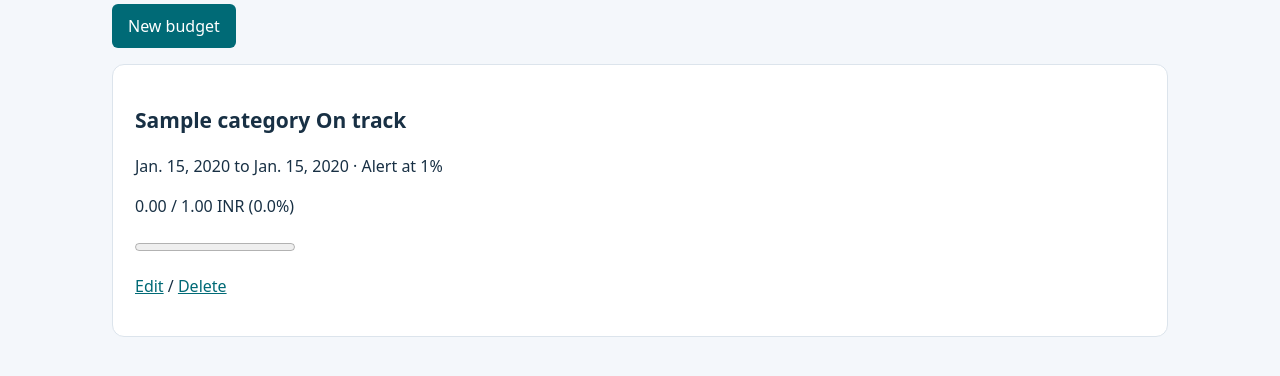
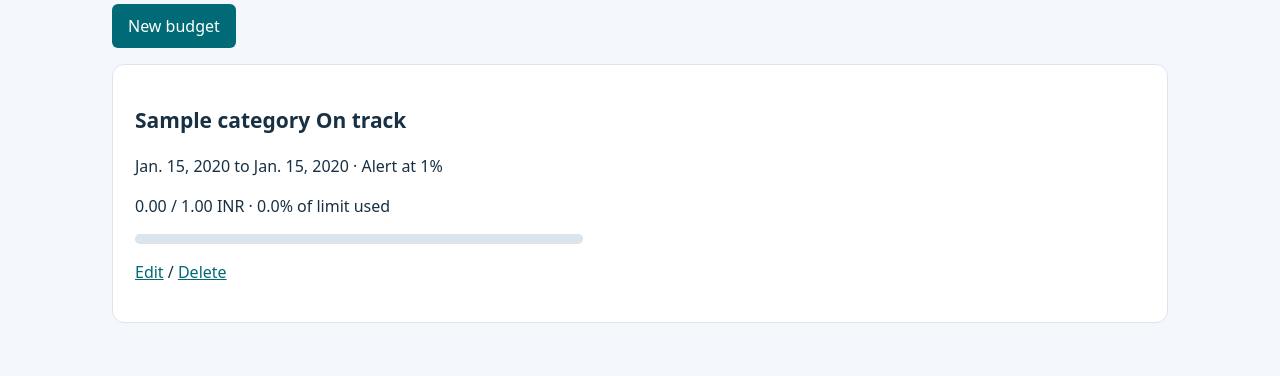
Before and after one commit to blason2108/Smart_expense_management_system_SE, a Django app: page /budgets/ in a window 1280 px wide. Shown: the part 158-534 px from the top of the page. Run offline with Django 5.2, Linux system fonts and the light colour scheme; a user stored in the database is signed in; tables that the repository leaves empty hold one stand-in row (values such as "Sample post").

Commit message:
Style budget usage bars and label their limit

```diff
--- a/smart-expense/static/css/app.css
+++ b/smart-expense/static/css/app.css
@@ -39,6 +39,39 @@ th, td { text-align: left; padding: 12px; border-bottom: 1px solid #dde5ed; }
 .filters { display: flex; flex-wrap: wrap; gap: 12px; align-items: end; }
 .filters p { max-width: 220px; }
 
+/* Spending bars shared by budgets and reports. */
+.spending-meter {
+  --meter-fill: var(--c-primary);
+  appearance: none;
+  display: block;
+  width: 100%;
+  height: .625rem;
+  border: 0;
+  border-radius: 999px;
+  background: var(--c-border);
+  overflow: hidden;
+}
+.spending-meter::-webkit-meter-bar,
+.spending-meter::-webkit-progress-bar {
+  height: .625rem;
+  border: 0;
+  border-radius: 999px;
+  background: var(--c-border);
+}
+.spending-meter::-webkit-meter-optimum-value,
+.spending-meter::-webkit-progress-value {
+  border-radius: 999px;
+  background: var(--meter-fill);
+}
+.spending-meter::-moz-meter-bar,
+.spending-meter::-moz-progress-bar {
+  border-radius: 999px;
+  background: var(--meter-fill);
+}
+.budget-meter { max-width: 28rem; }
+.budget-meter--warning { --meter-fill: var(--c-warning); }
+.budget-meter--exceeded { --meter-fill: var(--c-error); }
+
 /* Buttons and generic form controls (used by pages that still render form.as_p) */
 button, .button, .btn { background: var(--c-primary); color: #fff; border: 0; border-radius: 6px; padding: 10px 16px; font: inherit; cursor: pointer; text-decoration: none; display: inline-block; }
 input, select, textarea { padding: 10px; max-width: 100%; border: 1px solid #aab9c7; border-radius: 5px; font: inherit; }
--- a/smart-expense/templates/budgets/list.html
+++ b/smart-expense/templates/budgets/list.html
@@ -1 +1,21 @@
-{% extends 'base.html' %}{% block content %}<h1>Your budgets</h1><a class="button" href="{% url 'budgets:new' %}">New budget</a>{% for i in items %}<div class="card"><h2>{{ i.category.name }} <span class="badge">{{ i.status }}</span></h2><p>{{ i.start_date }} to {{ i.end_date }} · Alert at {{ i.threshold }}%</p><p>{{ i.spent|floatformat:2 }} / {{ i.limit }} INR ({{ i.progress|floatformat:1 }}%)</p><progress value="{{ i.progress }}" max="100"></progress><p><a href="{% url 'budgets:edit' i.pk %}">Edit</a> / <a href="{% url 'budgets:delete' i.pk %}">Delete</a></p></div>{% empty %}<p>No budgets yet. Create an expense category first.</p>{% endfor %}{% endblock %}
+{% extends 'base.html' %}
+{% block content %}
+<h1>Your budgets</h1>
+<a class="button" href="{% url 'budgets:new' %}">New budget</a>
+{% for i in items %}
+  {% with status=i.status progress=i.progress %}
+  <div class="card">
+    <h2>{{ i.category.name }} <span class="badge">{{ status }}</span></h2>
+    <p>{{ i.start_date }} to {{ i.end_date }} · Alert at {{ i.threshold }}%</p>
+    <p>{{ i.spent|floatformat:2 }} / {{ i.limit|floatformat:2 }} INR · {{ progress|floatformat:1 }}% of limit used</p>
+    <progress class="spending-meter budget-meter budget-meter--{{ status|slugify }}"
+              value="{% if progress > 100 %}100{% else %}{{ progress|floatformat:'4u' }}{% endif %}" max="100"
+              aria-label="{{ i.category.name }} budget usage"
+              aria-valuetext="{{ progress|floatformat:1 }}% of limit used"></progress>
+    <p><a href="{% url 'budgets:edit' i.pk %}">Edit</a> / <a href="{% url 'budgets:delete' i.pk %}">Delete</a></p>
+  </div>
+  {% endwith %}
+{% empty %}
+<p>No budgets yet. Create an expense category first.</p>
+{% endfor %}
+{% endblock %}
--- a/smart-expense/templates/reports/expense_share.html
+++ b/smart-expense/templates/reports/expense_share.html
@@ -1,4 +1,4 @@
 <div class="report-share">
-    <meter min="0" max="100" value="{{ share|floatformat:'4u' }}" aria-hidden="true"></meter>
+    <meter min="0" max="100" value="{{ share|floatformat:'4u' }}" class="spending-meter" aria-hidden="true"></meter>
     <span>{{ share|floatformat:"-1" }}%</span>
 </div>
```
Also changed, not shown: smart-expense/budgets/tests/test_budgets.py (+18 -0 lines), smart-expense/templates/reports/list.html (+0 -17 lines).
